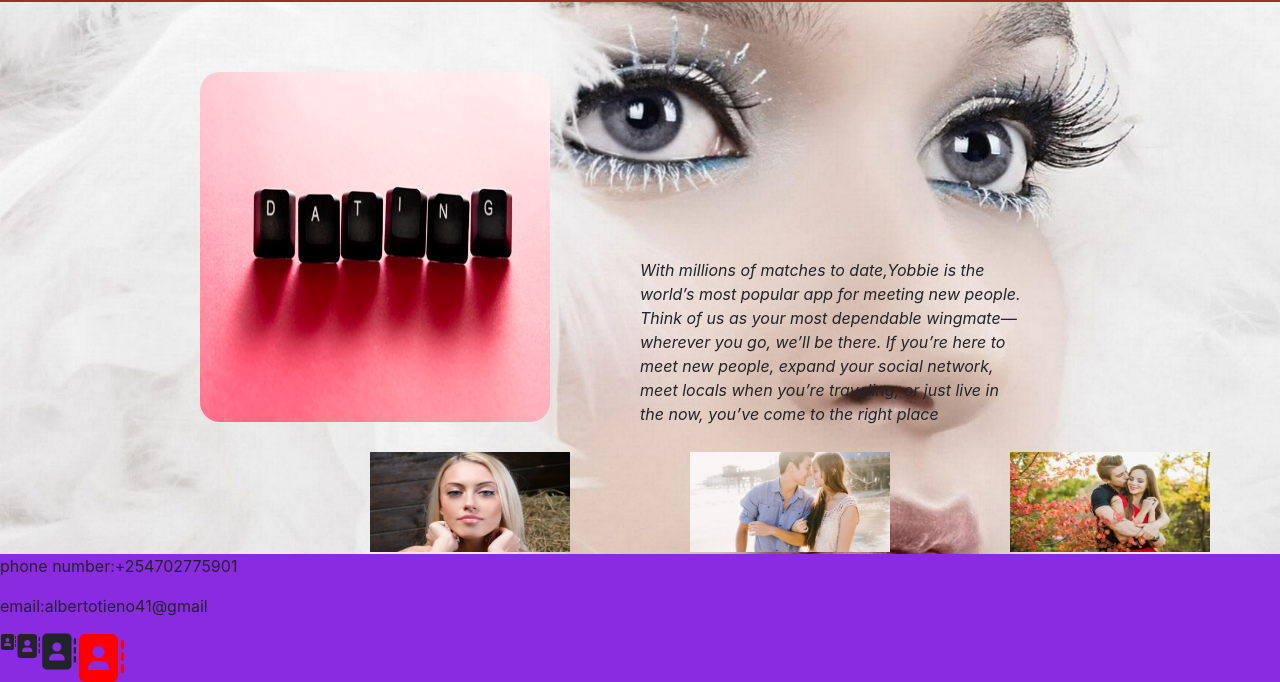
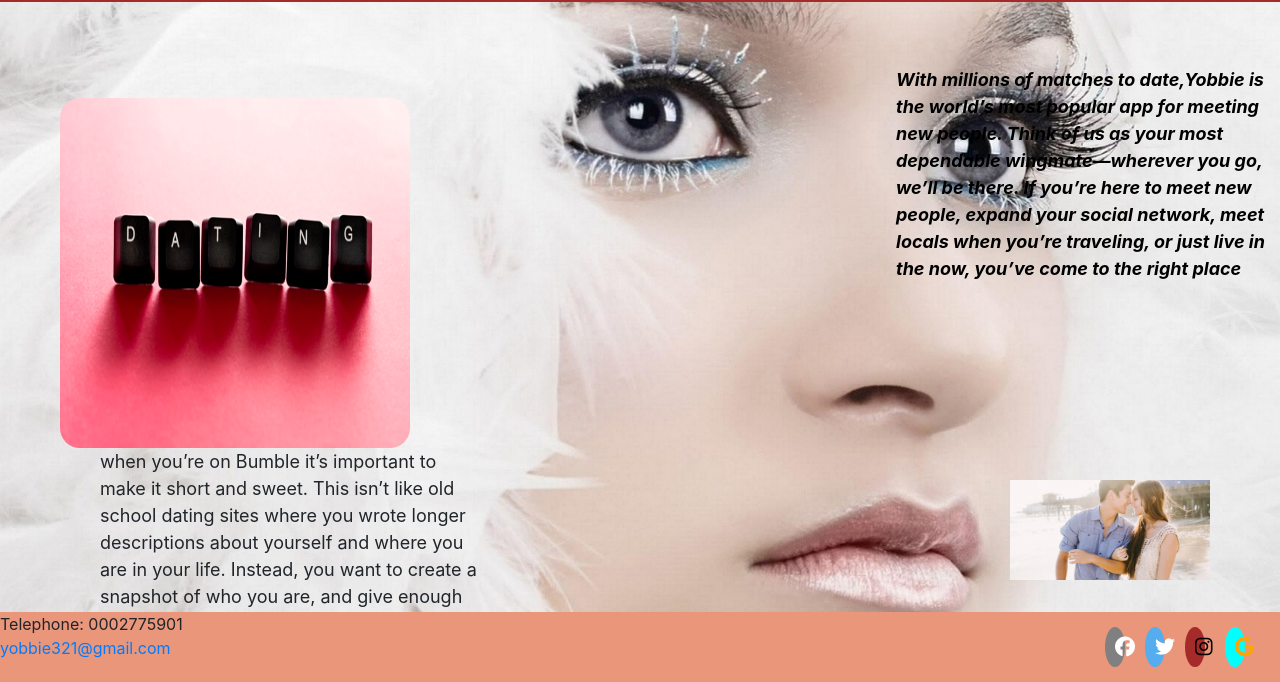
Before and after one commit to Amwata-Albert/yobbie, a plain HTML site: page index.html in a window 1280 px wide. Shown: the part 118-800 px from the top of the page. Drawn offline with nearby package versions, Linux system fonts and the light colour scheme.

Commit message:
added css and html

```diff
--- a/fire.html
+++ b/index.html
@@ -3,9 +3,10 @@
 <html>
 <head>
 <title> Yobbie dating site</title>
-<link rel="stylesheet" type="text/css" href="fire.css">
+<link rel="stylesheet" type="text/css" href="style.css">
 <link rel="stylesheet" type="text/css" href="https://stackpath.bootstrapcdn.com/bootstrap/4.5.0/css/bootstrap.min.css" integrity="sha384-9aIt2nRpC12Uk9gS9baDl411NQApFmC26EwAOH8WgZl5MYYxFfc+NcPb1dKGj7Sk">
 <link rel="stylesheet" href="path/to/font-awesome/css/font-awesome.min.css">
+<link rel="stylesheet" href="https://cdnjs.cloudflare.com/ajax/libs/font-awesome/4.7.0/css/font-awesome.min.css">
 
 </head>
 <body>
@@ -23,12 +24,20 @@
         </ul>
     </nav>
 
-<div class="description"> <p> <em>With  millions of matches to date,Yobbie is the world’s most popular app for meeting new people. Think of us as
+<div class="description"> <p> <em><strong>With millions of matches to date,Yobbie is the world’s most popular app for meeting new people. Think of us as
     your most dependable wingmate—wherever you go, we’ll be there.
     If you’re here to meet new people, expand your social network,
     meet locals when you’re traveling, or just live in the now,
-    you’ve come to the right place</em></p></div>
+    you’ve come to the right place</strong></em></p></div>
+
 <div class="image"><img src="slide4.jpg">
+    <div class="description1">
+        <p>when you’re on Bumble it’s important to make it short and sweet.
+            This isn’t like old school dating sites where you wrote longer descriptions
+            about yourself and where you are in your life.
+            Instead, you want to create a snapshot of who you are,
+            and give enough information that makes people want to learn more.</p>
+    </div>
 </div>
 
 
@@ -36,25 +45,20 @@
     <div id="sliderbox">
         <img src="slide1.JPG">
         <img src="slide2.jpg">
-        <img src="slide3.jpg">
+
 
     </div>
 </div>
 <footer>
     <div class="footer">
-
+<div class="media">
+    <a href="#" class="fa fa-facebook"></a>
+<a href="#" class="fa fa-twitter"></a>
+<a href ="#" class="fa fa-instagram"></a>
+<a href="#" class="fa fa-google"></a>
 </div>
-<div class="contacts">
-<p>phone number:+254702775901</p>
-<p>email:albertotieno41@gmail</p>
-</div>
-<div class="media">
-    <i class="fa fa-address-book"></i>
-    <i class="fa fa-address-book" style="font-size:24px"></i>
-    <i class="fa fa-address-book" style="font-size:36px"></i>
-    <i class="fa fa-address-book" style="font-size:48px;color:red"></i>
-
-</div>
+<p>Telephone: 0002775901<br>
+    <a href="yobbie321@gmail.com">yobbie321@gmail.com</a></p>
 </footer>
 
 </body>
--- a/fire.css
+++ b/style.css
@@ -52,22 +52,24 @@
     float:center;
     height:350px;
     width:350px;
-    margin-top:-370px;
-    margin-left: 200px;
+    margin-top:-200px;
+    margin-left: 60px;
 
 }
 .description{
     float:center;
     width: 30%;
-    margin-left: 50%;
-    margin-top: 20%;
+    margin-left: 70%;
+    margin-top: 5%;
+    color:black;
+    font-size: large;
 }
 
 #sliderbox img{
     float:right;
     width: 300px;
     height:200px;
-    margin-top: -40px;
+    margin-top: -250px;
     padding: 50px;
     border-radius: 50px;
     margin-right: 20px;
@@ -78,11 +80,60 @@
     float:left;
     margin-left: 20px;
     margin-top: 7px;
+    border-radius:52%;
 }
 footer{
-    background-color: blueviolet;
+    background-color:DarkSalmon;
     width: 100%;
     height: auto;
     bottom:0px;
     position: fixed;
+    display: block;
+    size: 10px;
+    box-shadow: 0 1px 1px 0 rgba(0, 0, 0, 0.12);
+	box-sizing: border-box;
 }
+.media{
+    float:right;
+    font-size:20px;
+    padding:15px;
+}
+.fa:hover{
+    opacity:0.7;
+}
+.fa {
+    padding: 10px;
+    font-size: 10px;
+    width: 10px;
+    text-decoration: none;
+    border-radius: 50%;
+    margin-right: 30px;
+    float: left;
+    margin-right: 20px;
+  }
+  .fa-twitter {
+    background: #55ACEE;
+    color: white;
+  }
+  .fa-facebook{
+      background: grey;
+      color: white;
+  }
+  .fa-instagram{
+      background:brown;
+      color:black;
+  }
+  .fa-google{
+      background: cyan;
+      color: orange;
+  }
+  .contacts{
+      margin-top:-90px;
+  }
+  .description1{
+    float:center;
+    width: 30%;
+    font-size: large;
+    margin-left: 100px;
+
+}
```
